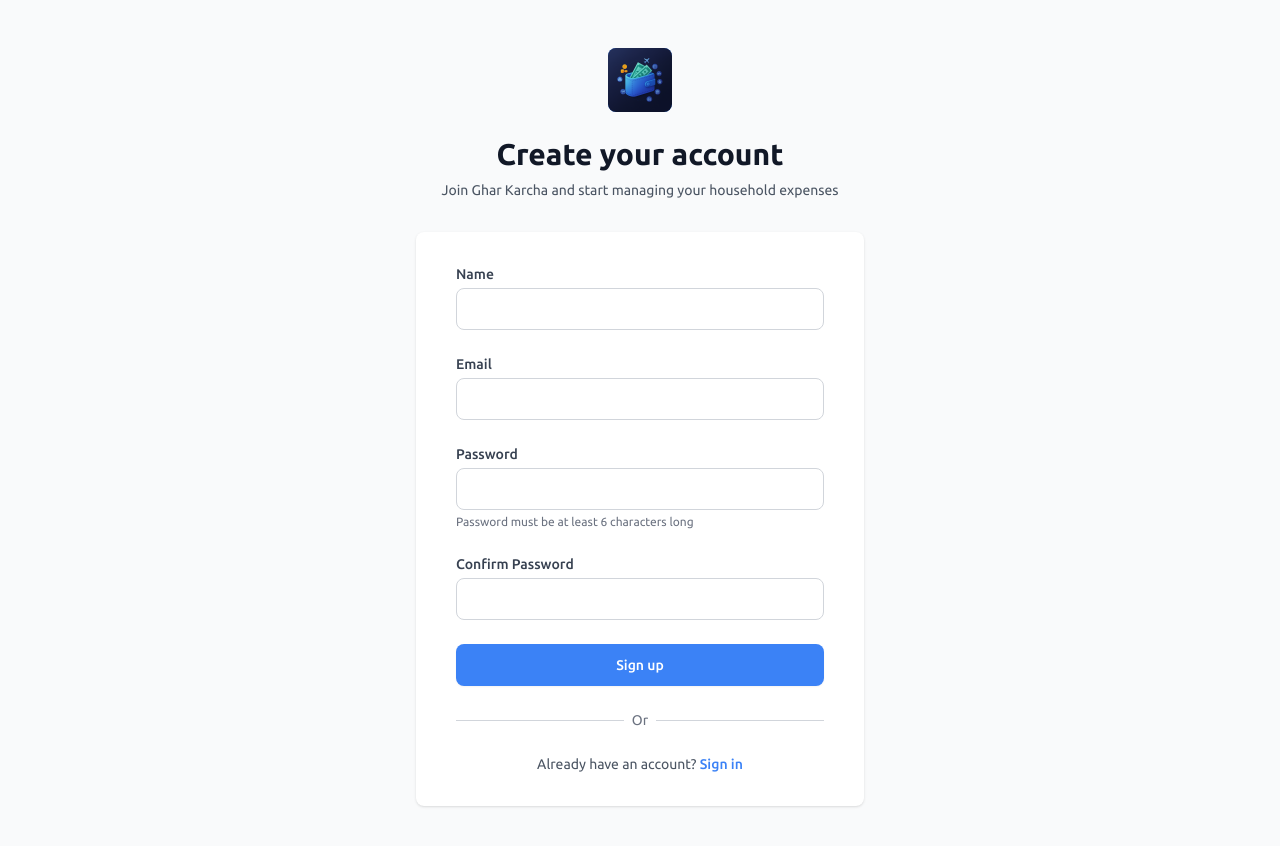
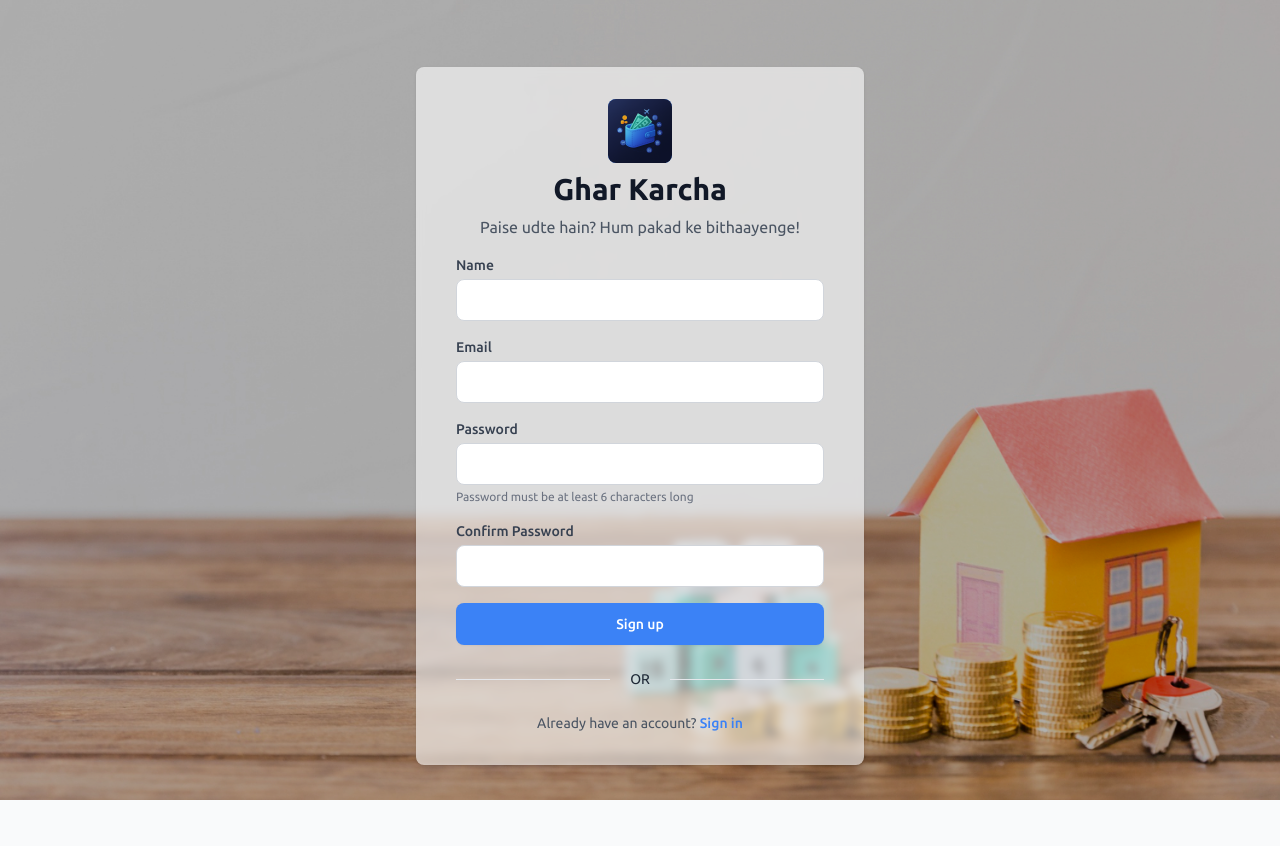
Before and after one commit to Daxesh3/ghar-kharcha, a React (Vite) app: page /signup in a window 1280 px wide. Shown: the top 846 px of the page. After the commit the page ends 800 px from the top, so only its background shows below. Built offline with nearby package versions, Linux system fonts and the light colour scheme; no server answers.

Commit message:
banner changes

```diff
--- a/src/components/Header.tsx
+++ b/src/components/Header.tsx
@@ -20,15 +20,6 @@ const Header: React.FC<HeaderProps> = ({ toggleSidebar }) => {
           >
             <Menu size={24} />
           </button>
-
-          <div className="ml-4 md:ml-0">
-            <div className="text-lg md:text-xl font-semibold text-gray-800">
-              Ghar Karcha
-            </div>
-            <div className="text-sm text-gray-500 hidden md:block">
-              Manage your household expenses
-            </div>
-          </div>
         </div>
 
         <div className="hidden md:flex items-center bg-gray-100 rounded-full px-3 py-1.5 flex-1 max-w-md mx-6">
--- a/src/components/Sidebar.tsx
+++ b/src/components/Sidebar.tsx
@@ -33,7 +33,7 @@ const Sidebar: React.FC<SidebarProps> = ({ mobile = false, onClose }) => {
         <div className={`flex flex-col h-full ${mobile ? 'w-64' : 'w-64'} bg-white border-r border-gray-200`}>
             {mobile && (
                 <div className='flex items-center justify-between p-4 border-b border-gray-200'>
-                    <h2 className='text-xl font-semibold text-gray-800'>Family Finance</h2>
+                    <h2 className='text-xl font-semibold text-gray-800'>Ghar Karcha</h2>
                     <button onClick={onClose} className='p-1 rounded-lg text-gray-600 hover:bg-gray-100' aria-label='Close sidebar'>
                         <X size={20} />
                     </button>
@@ -42,8 +42,8 @@ const Sidebar: React.FC<SidebarProps> = ({ mobile = false, onClose }) => {
 
             <div className={`p-3 ${mobile ? '' : 'pt-6'}`}>
                 <div className={`${mobile ? 'hidden' : 'mb-8 mx-4'}`}>
-                    <h1 className='text-xl font-semibold text-gray-800'>Family Finance</h1>
-                    <p className='text-sm text-gray-500 mt-1'>Manage your household expenses</p>
+                    <h1 className='text-xl font-semibold text-gray-800'>Ghar Karcha</h1>
+                    <p className='text-sm text-gray-500 mt-1'>Paise udte hain? Hum pakad ke bithaayenge!</p>
                 </div>
 
                 <nav className='mt-4 space-y-1'>
--- a/src/pages/SignIn.tsx
+++ b/src/pages/SignIn.tsx
@@ -1,9 +1,10 @@
 import React, { useState } from 'react';
 import { Link } from 'react-router-dom';
 import { useAuth } from '../context/AuthContext';
-import { CreditCard, PiggyBank, ChevronRight } from 'lucide-react';
+// import { CreditCard, PiggyBank, ChevronRight } from 'lucide-react';
 import logo from './../assets/images/logo.svg';
-import backgroundImage from '../assets/images/Background_1.png';
+// import backgroundImage from '../assets/images/Background_1.png';
+import backgroundImage from '../assets/images/auth-banner.jpg';
 
 const SignIn: React.FC = () => {
     const { signIn } = useAuth();
@@ -29,7 +30,7 @@ const SignIn: React.FC = () => {
 
     return (
         <div
-            className='min-h-screen bg-gray-50 flex flex-col justify-center py-12 sm:px-6 lg:px-8'
+            className='h-screen bg-gray-50 flex flex-col justify-center py-12 sm:px-6 lg:px-8 overflow-auto'
             style={{
                 backgroundImage: `url(${backgroundImage})`,
                 backgroundSize: 'cover',
@@ -38,19 +39,20 @@ const SignIn: React.FC = () => {
         >
             <div className='absolute inset-0 bg-black opacity-30'></div>
             <div className='relative z-10'>
-                <div className='sm:mx-auto sm:w-full sm:max-w-md'>
-                    <div className='flex justify-center mb-6'>
-                        <div className='h-16 w-16 bg-primary-600 rounded-lg flex items-center justify-center text-white overflow-hidden'>
-                            <img src={logo} alt='logo' className='size-full' />
-                        </div>
-                    </div>
-                    <h2 className='mt-2 text-center text-3xl font-bold text-gray-900'>Ghar Karcha</h2>
-                    <p className='mt-2 text-center text-sm text-gray-600'>Manage your household expenses with ease</p>
-                </div>
+
 
                 <div className='mt-8 sm:mx-auto sm:w-full sm:max-w-md'>
-                    <div className='bg-white py-8 px-4 shadow sm:rounded-lg sm:px-10'>
-                        <form className='space-y-6' onSubmit={handleSubmit}>
+                    <div className='bg-white/60 py-8 px-4 shadow sm:rounded-lg sm:px-10 backdrop-blur-sm'>
+                        <div className='sm:mx-auto sm:w-full sm:max-w-md mb-4'>
+                            <div className='flex justify-center mb-2'>
+                                <div className='h-16 w-16 bg-primary-600 rounded-lg flex items-center justify-center text-white overflow-hidden'>
+                                    <img src={logo} alt='logo' className='size-full' />
+                                </div>
+                            </div>
+                            <h2 className='text-center text-3xl font-bold text-gray-900'>Ghar Karcha</h2>
+                            <p className='mt-2 text-center text-gray-600 text-base'>Paise udte hain? Hum pakad ke bithaayenge!</p>
+                        </div>
+                        <form className='space-y-4' onSubmit={handleSubmit}>
                             {error && (
                                 <div className='rounded-md bg-error-50 p-4'>
                                     <div className='flex'>
@@ -128,11 +130,10 @@ const SignIn: React.FC = () => {
 
                         <div className='mt-6'>
                             <div className='relative'>
-                                <div className='absolute inset-0 flex items-center'>
-                                    <div className='w-full border-t border-gray-300'></div>
-                                </div>
-                                <div className='relative flex justify-center text-sm'>
-                                    <span className='px-2 bg-white text-gray-500'>Or</span>
+                                <div className='relative flex justify-center text-sm gap-3 items-center'>
+                                    <div className='border-b border-gray w-full'></div>
+                                    <span className='px-2 text-gray'>OR</span>
+                                    <div className='border-b border-gray w-full'></div>
                                 </div>
                             </div>
 
@@ -149,7 +150,7 @@ const SignIn: React.FC = () => {
                 </div>
 
                 {/* Features */}
-                <div className='mt-10 mx-auto max-w-2xl'>
+                {/* <div className='mt-10 mx-auto max-w-2xl'>
                     <div className='grid grid-cols-1 md:grid-cols-3 gap-6 px-4 sm:px-0'>
                         <div className='bg-white p-5 rounded-lg shadow-sm'>
                             <div className='flex items-start'>
@@ -187,7 +188,7 @@ const SignIn: React.FC = () => {
                             </div>
                         </div>
                     </div>
-                </div>
+                </div> */}
             </div>
         </div>
     );
--- a/src/pages/SignUp.tsx
+++ b/src/pages/SignUp.tsx
@@ -2,6 +2,7 @@ import React, { useState } from 'react';
 import { Link } from 'react-router-dom';
 import { useAuth } from '../context/AuthContext';
 import logo from "./../assets/images/logo.svg"
+import backgroundImage from '../assets/images/auth-banner.jpg';
 
 const SignUp: React.FC = () => {
   const { signUp } = useAuth();
@@ -43,23 +44,16 @@ const SignUp: React.FC = () => {
   };
 
   return (
-    <div className="min-h-screen bg-gray-50 flex flex-col justify-center py-12 sm:px-6 lg:px-8">
-      <div className="sm:mx-auto sm:w-full sm:max-w-md">
-        <div className="flex justify-center mb-6">
-          <div className="h-16 w-16 bg-primary-600 rounded-lg flex items-center justify-center text-white overflow-hidden">
-             <img src={logo} alt='logo' className='size-full' />
-          </div>
-        </div>
-        <h2 className="mt-2 text-center text-3xl font-bold text-gray-900">
-          Create your account
-        </h2>
-        <p className="mt-2 text-center text-sm text-gray-600">
-          Join Ghar Karcha and start managing your household expenses
-        </p>
-      </div>
-
+    <div className="h-screen bg-gray-50 flex flex-col justify-center py-12 sm:px-6 lg:px-8 overflow-auto"
+      style={{
+        backgroundImage: `url(${backgroundImage})`,
+        backgroundSize: 'cover',
+        backgroundPosition: 'center',
+      }}
+    >
+      <div className='absolute inset-0 bg-black opacity-30'></div>
       <div className="mt-8 sm:mx-auto sm:w-full sm:max-w-md">
-        <div className="bg-white py-8 px-4 shadow sm:rounded-lg sm:px-10">
+        <div className='bg-white/60 py-8 px-4 shadow sm:rounded-lg sm:px-10 backdrop-blur-sm'>
           {success ? (
             <div className="rounded-md bg-success-50 p-4 mb-4">
               <div className="flex">
@@ -74,7 +68,17 @@ const SignUp: React.FC = () => {
               </div>
             </div>
           ) : (
-            <form className="space-y-6" onSubmit={handleSubmit}>
+            <>
+              <div className='sm:mx-auto sm:w-full sm:max-w-md mb-4'>
+                <div className='flex justify-center mb-2'>
+                  <div className='h-16 w-16 bg-primary-600 rounded-lg flex items-center justify-center text-white overflow-hidden'>
+                    <img src={logo} alt='logo' className='size-full' />
+                  </div>
+                </div>
+                <h2 className='text-center text-3xl font-bold text-gray-900'>Ghar Karcha</h2>
+                <p className='mt-2 text-center text-gray-600 text-base'>Paise udte hain? Hum pakad ke bithaayenge!</p>
+              </div>
+              <form className="space-y-4" onSubmit={handleSubmit}>
                 {error && (
                   <div className="rounded-md bg-error-50 p-4">
                     <div className="flex">
@@ -170,15 +174,15 @@ const SignUp: React.FC = () => {
                   </button>
                 </div>
               </form>
+            </>
           )}
 
           <div className="mt-6">
-            <div className="relative">
-              <div className="absolute inset-0 flex items-center">
-                <div className="w-full border-t border-gray-300"></div>
-              </div>
-              <div className="relative flex justify-center text-sm">
-                <span className="px-2 bg-white text-gray-500">Or</span>
+            <div className='relative'>
+              <div className='relative flex justify-center text-sm gap-3 items-center'>
+                <div className='border-b border-gray w-full'></div>
+                <span className='px-2 text-gray'>OR</span>
+                <div className='border-b border-gray w-full'></div>
               </div>
             </div>
 
```
Also changed, not shown: src/assets/images/auth-banner.jpg (added), 1 other file (tests, documents, lock files or other folders). Lines whose indentation alone changed are shown as unchanged.
